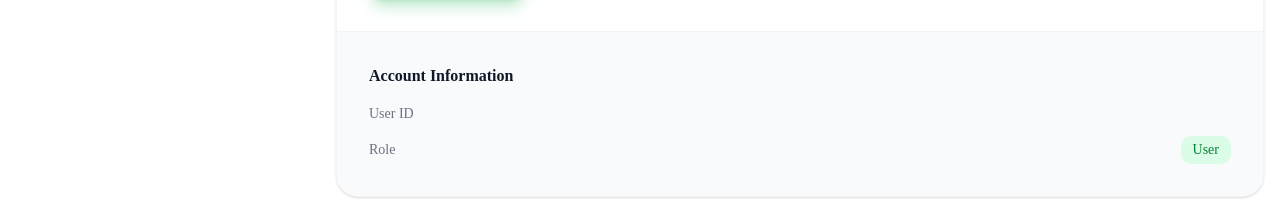
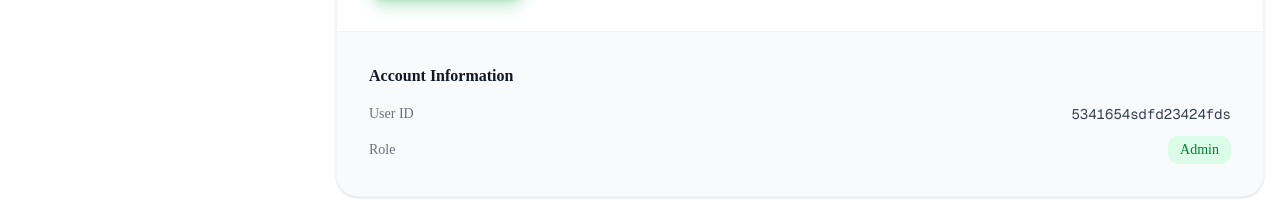
Before and after one commit to omarayatee/FreshCart, a Next.js app: page /profile/settings in a window 1280 px wide. Shown: the part 877-1091 px from the top of the page. Built offline with nearby package versions, Linux system fonts and the light colour scheme; no server answers.

Commit message:
second-edit

```diff
--- a/src/app/(account)/profile/settings/page.tsx
+++ b/src/app/(account)/profile/settings/page.tsx
@@ -272,13 +272,13 @@ export default function Profile() {
                       <div className="flex items-center justify-between">
                         <span className="text-gray-500">User ID</span>
                         <span className="font-mono text-gray-700">
-                          {myData?.id}
+                          5341654sdfd23424fds
                         </span>
                       </div>
                       <div className="flex items-center justify-between">
                         <span className="text-gray-500">Role</span>
                         <span className="px-3 py-1 rounded-lg bg-green-100 text-green-700 font-medium capitalize">
-                          {myData?.user.role || "user"}
+                          admin
                         </span>
                       </div>
                     </div>
```
Also changed, not shown: 1 other file (tests, documents, lock files or other folders).
